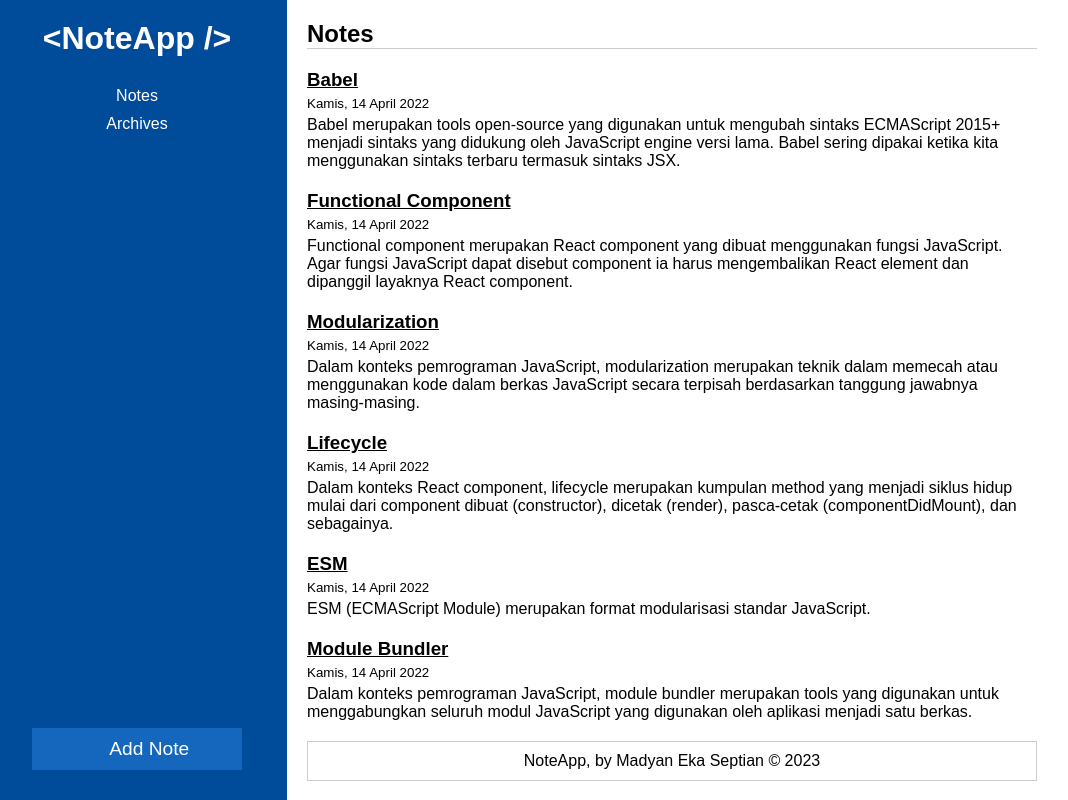
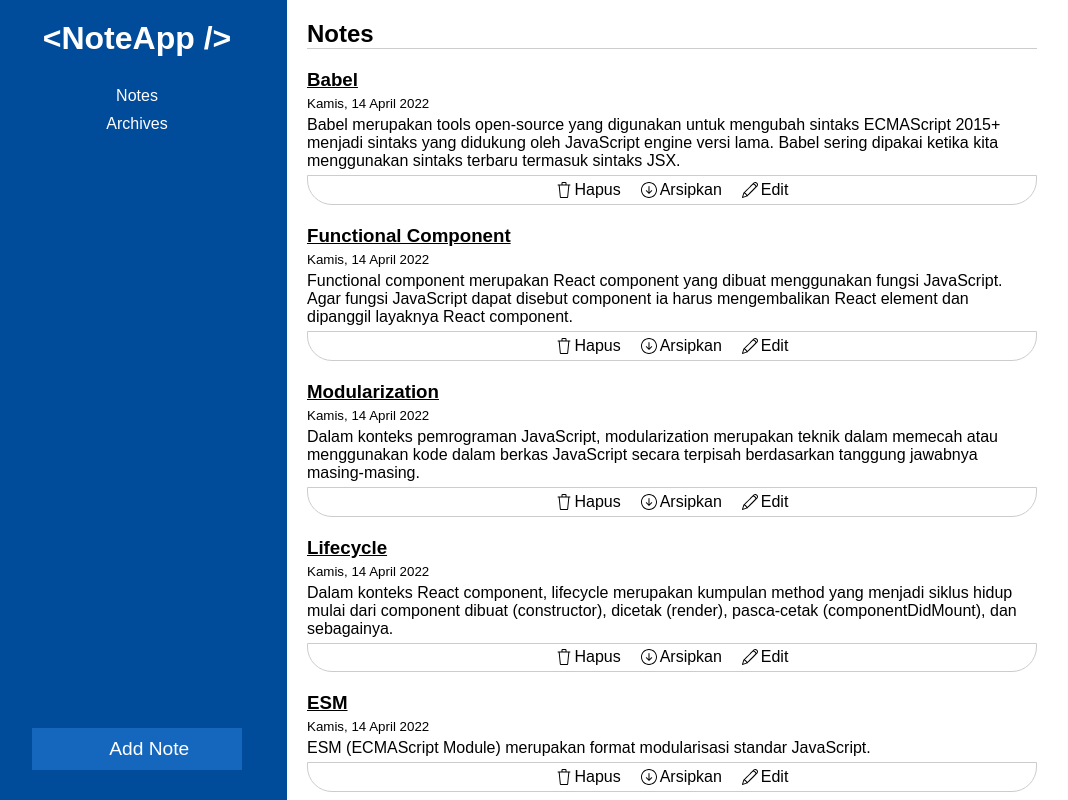
Before and after one commit to madyanes/note-app-with-routing, a React (Vite) app: page / in a window 1280 px wide. Shown: the top 800 px of the page, without its empty margins (13-1081 px from the left). Built offline with nearby package versions, Linux system fonts and the light colour scheme; some icons are missing.

Commit message:
add option buttons for each note item

```diff
--- a/src/components/NoteItem.jsx
+++ b/src/components/NoteItem.jsx
@@ -1,5 +1,6 @@
 import React from 'react'
 import { Link } from 'react-router-dom'
+import { SlTrash, SlArrowDownCircle, SlPencil } from 'react-icons/sl'
 import Detail from '../pages/Detail'
 import { showFormattedDate } from '../utils/local-data'
 
@@ -18,6 +19,11 @@ class NoteItem extends React.Component {
             <p>{showFormattedDate(this.props.note.createdAt)}</p>
           </footer>
           <p>{this.props.note.body}</p>
+          <div className="options">
+            <div><SlTrash /> <span>Hapus</span></div>
+            <div><SlArrowDownCircle /> <span>Arsipkan</span></div>
+            <div><SlPencil /> <span>Edit</span></div>
+          </div>
         </article>
       </>
     )
--- a/src/styles/app.css
+++ b/src/styles/app.css
@@ -119,3 +119,23 @@ body {
   content: attr(data-placeholder);
   color: #b3b3b3;
 }
+
+.options {
+  display: flex;
+  justify-content: center;
+  gap: 1.25rem;
+  border: 1px solid #ccc;
+  padding: .31rem 0;
+  border-bottom-left-radius: 25px;
+  border-bottom-right-radius: 25px;
+  margin-top: .31rem;
+}
+
+.options>div {
+  display: flex;
+  align-items: center;
+}
+
+.options>div>span {
+  padding-left: 0.18rem;
+}
```
